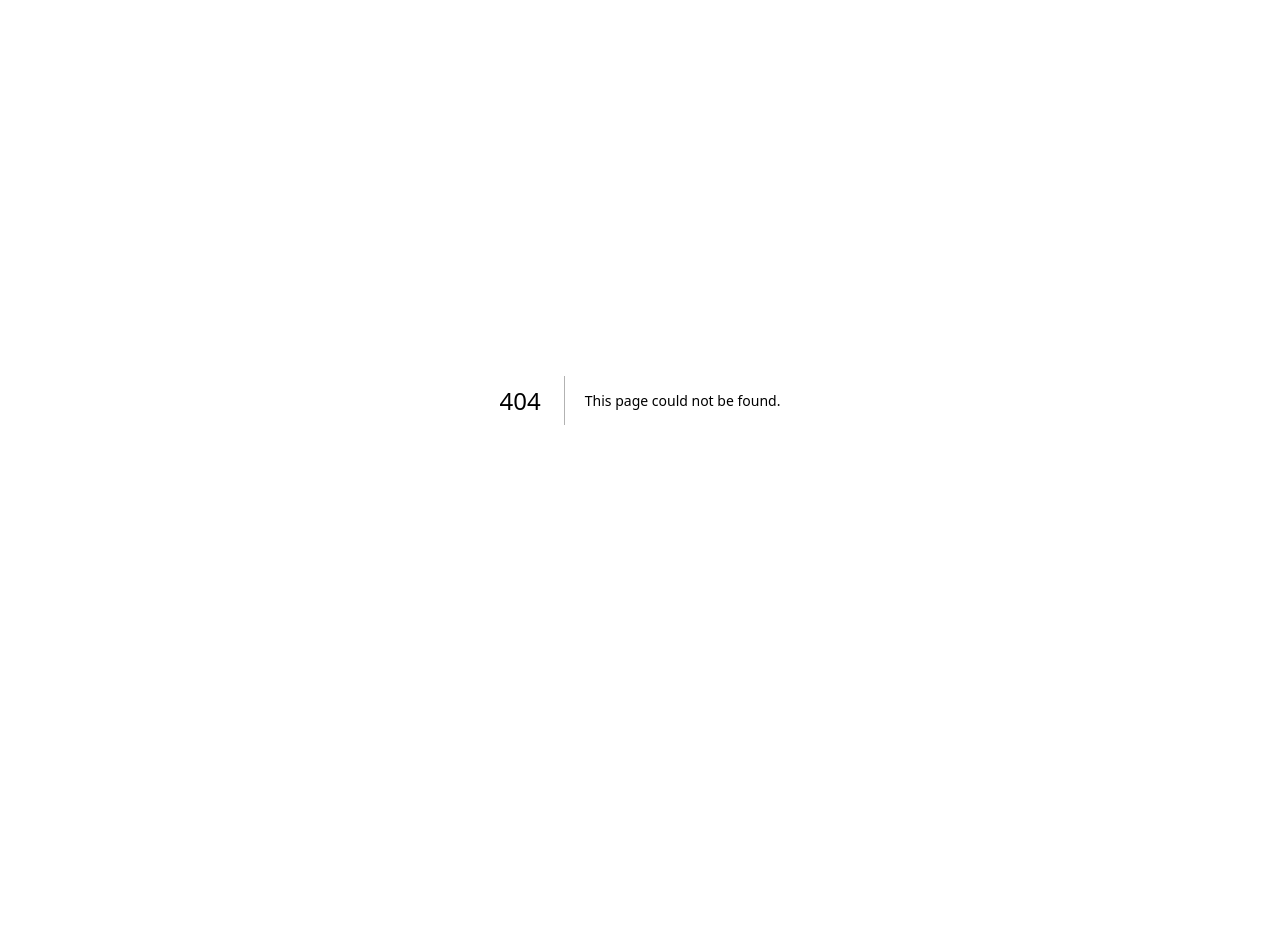
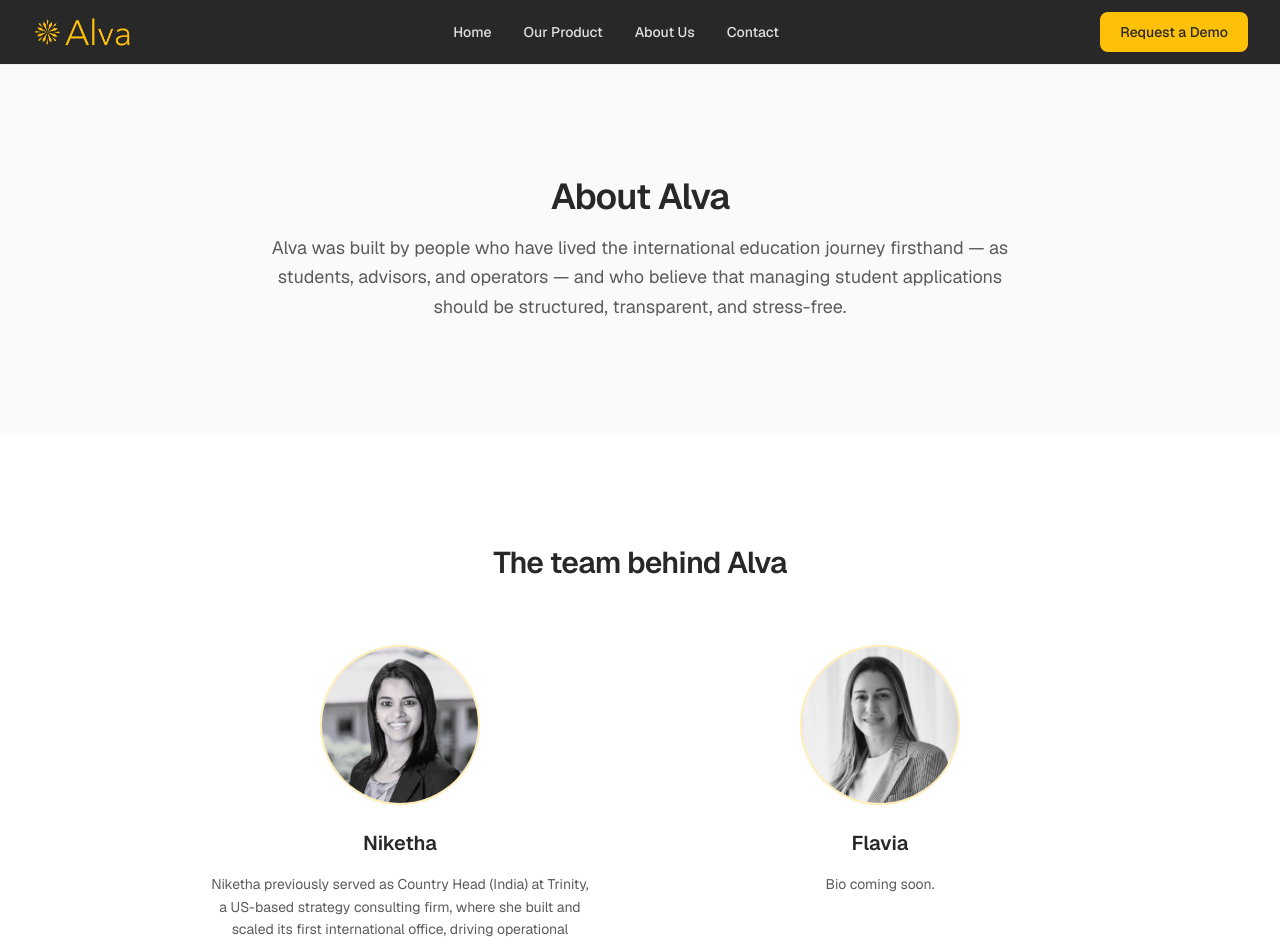
Before and after one commit to arjunnair1982/test, a Next.js app: page /about in a window 1280 px wide. Before the commit this address had no page. Shown: the top 945 px of the page. Before the commit the page ends 800 px from the top, so only its background shows below. Built offline with nearby package versions, Linux system fonts and the light colour scheme.

Commit message:
Add About Us page with founder profiles

```diff
--- /dev/null
+++ b/src/app/about/page.tsx
@@ -0,0 +1,92 @@
+import { Navbar } from "@/components/Navbar";
+import Image from "next/image";
+
+export default function AboutPage() {
+  return (
+    <div className="min-h-screen">
+      <Navbar />
+      <main>
+        {/* Hero */}
+        <section className="py-20 lg:py-28 bg-gray-50">
+          <div className="max-w-7xl mx-auto px-6 lg:px-8">
+            <div className="max-w-3xl mx-auto text-center">
+              <h1 className="text-3xl sm:text-4xl font-semibold text-brand-charcoal tracking-tight">
+                About Alva
+              </h1>
+              <p className="mt-4 text-lg text-brand-mid-grey leading-relaxed">
+                Alva was built by people who have lived the international education journey firsthand — as students, advisors, and operators — and who believe that managing student applications should be structured, transparent, and stress-free.
+              </p>
+            </div>
+          </div>
+        </section>
+
+        {/* Founders */}
+        <section className="py-20 lg:py-28 bg-white">
+          <div className="max-w-7xl mx-auto px-6 lg:px-8">
+            <h2 className="text-2xl sm:text-3xl font-semibold text-brand-charcoal tracking-tight text-center mb-16">
+              The team behind Alva
+            </h2>
+
+            <div className="grid grid-cols-1 md:grid-cols-2 gap-12 lg:gap-16 max-w-4xl mx-auto">
+              {/* Niketha */}
+              <div className="text-center">
+                <div className="w-40 h-40 mx-auto rounded-full overflow-hidden border-2 border-brand-yellow/30 mb-6">
+                  <Image
+                    src="/niketha.jpeg"
+                    alt="Niketha"
+                    width={160}
+                    height={160}
+                    className="w-full h-full object-cover"
+                  />
+                </div>
+                <h3 className="text-xl font-semibold text-brand-charcoal">Niketha</h3>
+                <p className="mt-4 text-sm text-brand-mid-grey leading-relaxed max-w-sm mx-auto">
+                  Niketha previously served as Country Head (India) at Trinity, a US-based strategy consulting firm, where she built and scaled its first international office, driving operational execution and building systems for growth.
+                </p>
+                <p className="mt-3 text-sm text-brand-mid-grey leading-relaxed max-w-sm mx-auto">
+                  She is a Stanford GSB Sloan Fellow, where she focused on education, and a graduate of Dartmouth College. Having studied at leading global institutions, she brings a strong understanding of the student application journey and what it takes to support students effectively.
+                </p>
+              </div>
+
+              {/* Flavia */}
+              <div className="text-center">
+                <div className="w-40 h-40 mx-auto rounded-full overflow-hidden border-2 border-brand-yellow/30 mb-6">
+                  <Image
+                    src="/flavia.jpeg"
+                    alt="Flavia"
+                    width={160}
+                    height={160}
+                    className="w-full h-full object-cover"
+                  />
+                </div>
+                <h3 className="text-xl font-semibold text-brand-charcoal">Flavia</h3>
+                <p className="mt-4 text-sm text-brand-mid-grey leading-relaxed max-w-sm mx-auto">
+                  Bio coming soon.
+                </p>
+              </div>
+            </div>
+          </div>
+        </section>
+
+        {/* CTA */}
+        <section className="py-20 lg:py-28 bg-brand-yellow/10">
+          <div className="max-w-7xl mx-auto px-6 lg:px-8">
+            <div className="max-w-2xl mx-auto text-center">
+              <h2 className="text-3xl sm:text-4xl font-semibold text-brand-charcoal tracking-tight">
+                Want to learn more about how Alva works?
+              </h2>
+              <div className="mt-10">
+                <a
+                  href="/#contact"
+                  className="inline-flex items-center justify-center px-8 py-4 text-base font-medium text-brand-charcoal bg-brand-yellow rounded-xl hover:bg-brand-yellow-deep transition-colors shadow-lg shadow-brand-yellow/20"
+                >
+                  Request a Demo
+                </a>
+              </div>
+            </div>
+          </div>
+        </section>
+      </main>
+    </div>
+  );
+}
--- a/src/components/Footer.tsx
+++ b/src/components/Footer.tsx
@@ -26,9 +26,9 @@
             <h4 className="text-sm font-semibold mb-4">Navigation</h4>
             <ul className="space-y-3">
               <li><a href="#" className="text-sm text-gray-400 hover:text-white transition-colors">Home</a></li>
-              <li><a href="#product" className="text-sm text-gray-400 hover:text-white transition-colors">Our Product</a></li>
-              <li><a href="#about" className="text-sm text-gray-400 hover:text-white transition-colors">About Us</a></li>
-              <li><a href="#contact" className="text-sm text-gray-400 hover:text-white transition-colors">Contact</a></li>
+              <li><a href="/#product" className="text-sm text-gray-400 hover:text-white transition-colors">Our Product</a></li>
+              <li><a href="/about" className="text-sm text-gray-400 hover:text-white transition-colors">About Us</a></li>
+              <li><a href="/#contact" className="text-sm text-gray-400 hover:text-white transition-colors">Contact</a></li>
             </ul>
           </div>
 
--- a/src/components/Navbar.tsx
+++ b/src/components/Navbar.tsx
@@ -4,35 +4,35 @@
 import { useState } from "react";
 
 export function Navbar() {
+  const [mobileOpen, setMobileOpen] = useState(false);
   const handleLinkClick = () => setMobileOpen(false);
 
   return (
     <nav className="sticky top-0 z-50 bg-brand-charcoal border-b border-gray-200">
       <div className="max-w-7xl mx-auto px-6 lg:px-8">
         <div className="flex items-center justify-between h-16">
-          <a href="#" onClick={handleLinkClick} className="flex items-center">
+          <a href="/" onClick={handleLinkClick} className="flex items-center">
             <Image src="/logo-no-bg.png" alt="Alva" width={100} height={32} className="h-8 w-auto" priority />
           </a>
 
           <div className="hidden md:flex items-center gap-8">
-            <a href="#" className="text-gray-300 hover:text-white transition-colors text-sm font-medium">
+            <a href="/" className="text-gray-300 hover:text-white transition-colors text-sm font-medium">
               Home
             </a>
-            <a href="#product" className="text-gray-300 hover:text-white transition-colors text-sm font-medium">
+            <a href="/#product" className="text-gray-300 hover:text-white transition-colors text-sm font-medium">
               Our Product
             </a>
-            <a href="#about" className="text-gray-300 hover:text-white transition-colors text-sm font-medium">
+            <a href="/about" className="text-gray-300 hover:text-white transition-colors text-sm font-medium">
               About Us
             </a>
-            <a href="#contact" className="text-gray-300 hover:text-white transition-colors text-sm font-medium">
+            <a href="/#contact" className="text-gray-300 hover:text-white transition-colors text-sm font-medium">
               Contact
             </a>
           </div>
 
           <div className="hidden md:flex items-center gap-3">
             <a
-              href="#contact"
-              onClick={handleLinkClick}
+              href="/#contact"
               className="inline-flex items-center justify-center px-5 py-2.5 text-sm font-medium text-brand-charcoal bg-brand-yellow rounded-lg hover:bg-brand-yellow-deep transition-colors"
             >
               Request a Demo
@@ -57,20 +57,20 @@
         {mobileOpen && (
           <div className="md:hidden py-4 border-t border-white/10">
             <div className="flex flex-col gap-3">
-              <a href="#" onClick={handleLinkClick} className="text-gray-300 hover:text-white transition-colors text-sm font-medium py-2">
+              <a href="/" onClick={handleLinkClick} className="text-gray-300 hover:text-white transition-colors text-sm font-medium py-2">
                 Home
               </a>
-              <a href="#product" onClick={handleLinkClick} className="text-gray-300 hover:text-white transition-colors text-sm font-medium py-2">
+              <a href="/#product" onClick={handleLinkClick} className="text-gray-300 hover:text-white transition-colors text-sm font-medium py-2">
                 Our Product
               </a>
-              <a href="#about" onClick={handleLinkClick} className="text-gray-300 hover:text-white transition-colors text-sm font-medium py-2">
+              <a href="/about" onClick={handleLinkClick} className="text-gray-300 hover:text-white transition-colors text-sm font-medium py-2">
                 About Us
               </a>
-              <a href="#contact" onClick={handleLinkClick} className="text-gray-300 hover:text-white transition-colors text-sm font-medium py-2">
+              <a href="/#contact" onClick={handleLinkClick} className="text-gray-300 hover:text-white transition-colors text-sm font-medium py-2">
                 Contact
               </a>
               <a
-                href="#contact"
+                href="/#contact"
                 onClick={handleLinkClick}
                 className="inline-flex items-center justify-center px-5 py-2.5 text-sm font-medium text-brand-charcoal bg-brand-yellow rounded-lg hover:bg-brand-yellow-deep transition-colors mt-2"
               >
--- a/src/components/WhoItsFor.tsx
+++ b/src/components/WhoItsFor.tsx
@@ -30,7 +30,7 @@
   ];
 
   return (
-    <section className="py-20 lg:py-28 bg-white" id="about">
+    <section className="py-20 lg:py-28 bg-white">
       <div className="max-w-7xl mx-auto px-6 lg:px-8">
         <div className="max-w-2xl mx-auto text-center">
           <h2 className="text-3xl sm:text-4xl font-semibold text-brand-charcoal tracking-tight">
```
Also changed, not shown: public/flavia.jpeg (added), public/niketha.jpeg (added).
